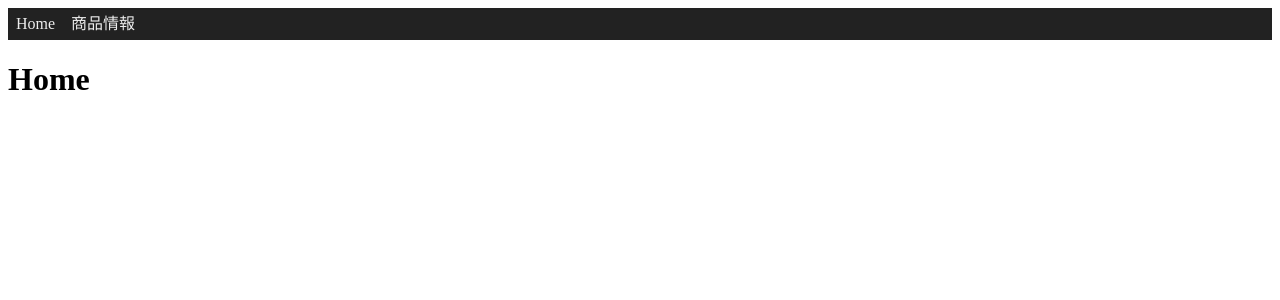
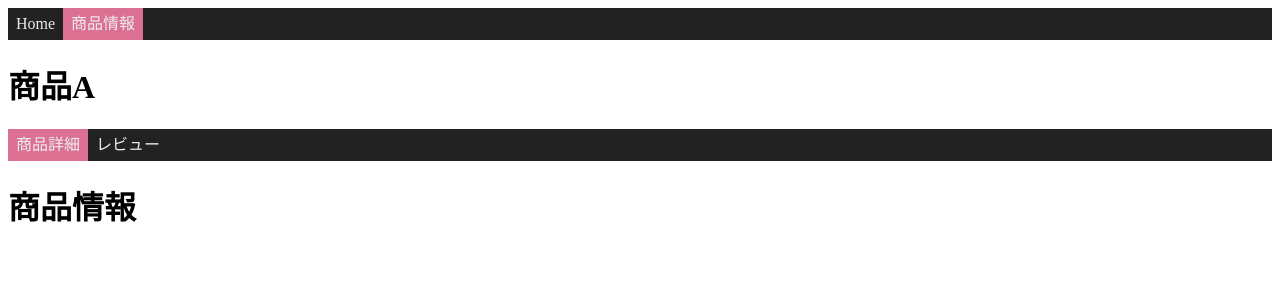
Before and after one commit to i-yuka1129/my-app, a Vue app: page /#/product/1 in a window 1280 px wide. Shown: the top 300 px of the page. Built offline with nearby package versions, Linux system fonts and the light colour scheme.

Commit message:
親ルート用コンポーネントの定義

```diff
--- a/src/router/index.js
+++ b/src/router/index.js
@@ -3,7 +3,7 @@ import VueRouter from 'vue-router'
 
 import Home from '@/views/Home'
 import ProductList from '@/views/ProductList' // 商品一覧
-import Product from '@/views/Product' // 商品情報
+import Product from '@/views/Product' // 商品情報（親ルート）
 // Productの子ルートたち
 import ProductHome from '@/views/Product/Home'
 import ProductReview from '@/views/Product/Review'
@@ -11,9 +11,7 @@ import ProductReviewDetail from '@/views/Product/ReviewDetail'
 
 Vue.use(VueRouter)
 
-// VueRouterインスタンスを生成する
 const router = new VueRouter({
-  mode: 'history',
   routes: [
     {
       path: '/',
@@ -22,7 +20,7 @@ const router = new VueRouter({
     // 商品一覧ページ
     {
       path: '/product',
-      component: ProductList
+      component: ProductList,
     },
     // 商品情報ページ
     {
@@ -38,6 +36,12 @@ const router = new VueRouter({
           path: '',
           component: ProductHome
         },
+        // 商品のレビュー一覧
+        {
+          name: 'product-review',
+          path: 'review',
+          component: ProductReview
+        },
         // 商品のレビュー詳細
         {
           name: 'review-detail',
@@ -51,5 +55,4 @@ const router = new VueRouter({
     }
   ]
 })
-
 export default router
--- a/src/store/product.js
+++ b/src/store/product.js
@@ -1,4 +1,4 @@
-import products from "@/api/products.js";
+import products from '@/api/products.js'
 // 商品詳細用のVuexモジュール
 export default {
   namespaced: true,
@@ -6,6 +6,9 @@ export default {
     detail: {}
   },
   getters: {
+    detail: state => state.detail
+  },
+  mutations: {
     set(state, { detail }) {
       state.detail = detail
     },
--- a/src/views/Product.vue
+++ b/src/views/Product.vue
@@ -1,38 +1,34 @@
 <template>
-  <div class="product" v-if="item" key="product">
-    <h1>商品情報</h1>
-    <dl class="product-table">
-      <dt>商品名</dt>
-      <dd>{{ item.name }}</dd>
-      <dt>価格</dt>
-      <dd>{{ item.price }}</dd>
-      <dt>商品説明</dt>
-      <dd>{{ item.content }}</dd>
-    </dl>
+  <div class="product">
+    <h1>{{ detail.name }}</h1>
+    <nav class="nav">
+      <router-link :to="{ name: 'product-home' }">商品詳細</router-link>
+      <router-link :to="{ name: 'product-review' }">レビュー</router-link>
+    </nav>
+    <!-- ここに子ルートを埋め込む -->
+    <router-view />
   </div>
-  <div v-else key="loading">商品情報を読み込んでいます...</div>
 </template>
-
 <script>
-import products from '@/api/products.js';
+  import {
+    mapGetters
+  } from 'vuex'
   export default {
     props: {
       id: Number
     },
-    data() {
-      return {
-        item: null
-      }
-    },
+    computed: mapGetters('product', ['detail']),
     watch: {
       id: {
         handler() {
-          products.asyncFind(this.id, item => {
-            this.item = item
-          })
+          this.$store.dispatch('product/load', this.id)
         },
         immediate: true
       }
+    },
+    beforeDestroy() {
+      // 親ルートを移動するとき商品詳細データを破棄
+      this.$store.dispatch('product/destroy')
     }
   }
 </script>
--- a/src/views/Product/Home.vue
+++ b/src/views/Product/Home.vue
@@ -0,0 +1,5 @@
+<template>
+  <div class="product">
+    <h1>商品情報</h1>
+  </div>
+</template>
--- a/src/views/Product/Review.vue
+++ b/src/views/Product/Review.vue
@@ -0,0 +1,6 @@
+<template>
+  <div class="review-list">
+    <h1>レビュー一覧</h1>
+    <!-- 実装方法は商品一覧とだいたい同じ -->
+  </div>
+</template>
--- a/src/views/Product/ReviewDetail.vue
+++ b/src/views/Product/ReviewDetail.vue
@@ -0,0 +1,6 @@
+<template>
+  <div class="review-detail">
+    <h1>レビュー情報</h1>
+    <!-- 実装方法は商品情報とだいたい同じ -->
+  </div>
+</template>
```
Also changed, not shown: 1 other file (tests, documents, lock files or other folders).
